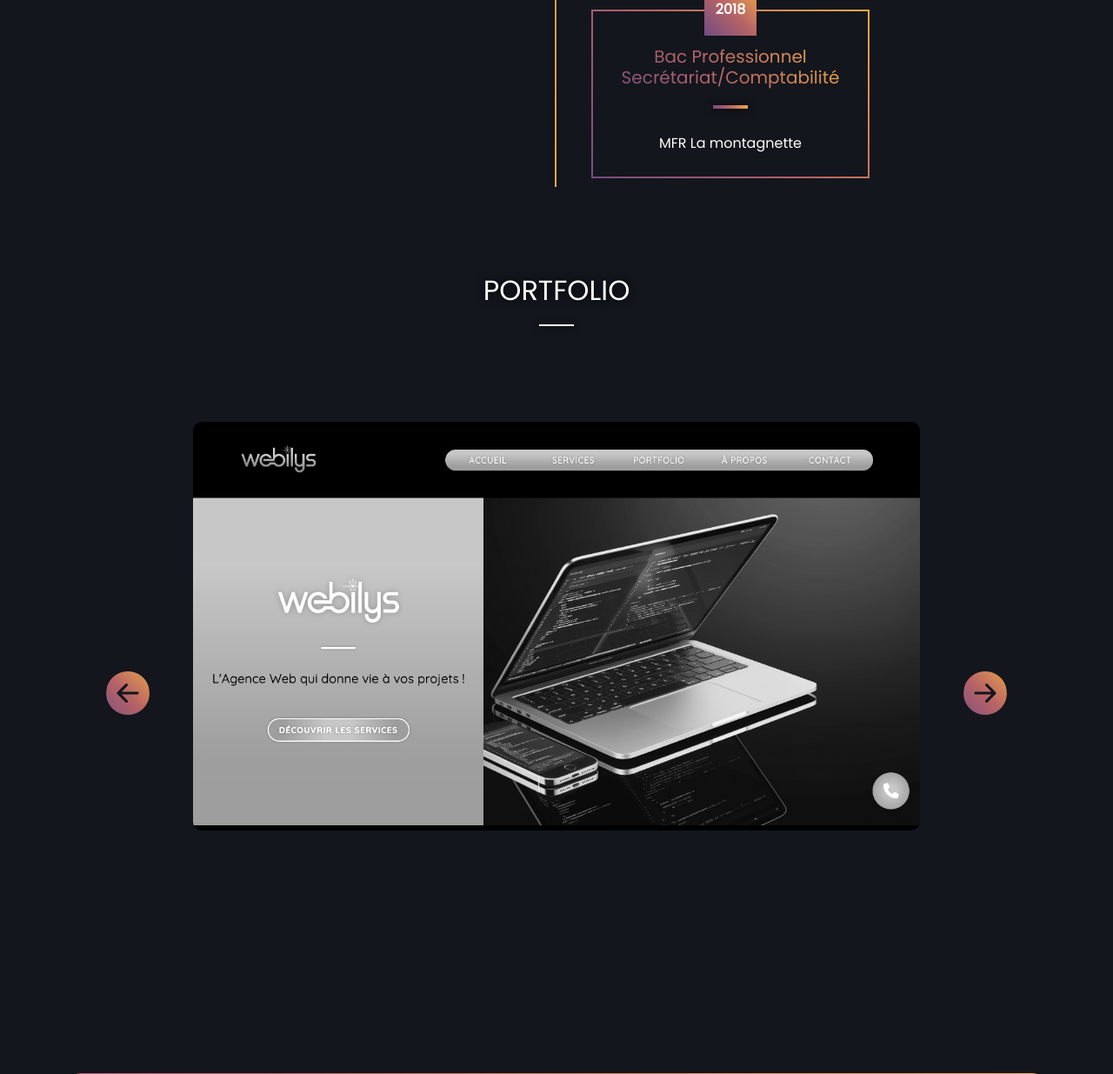
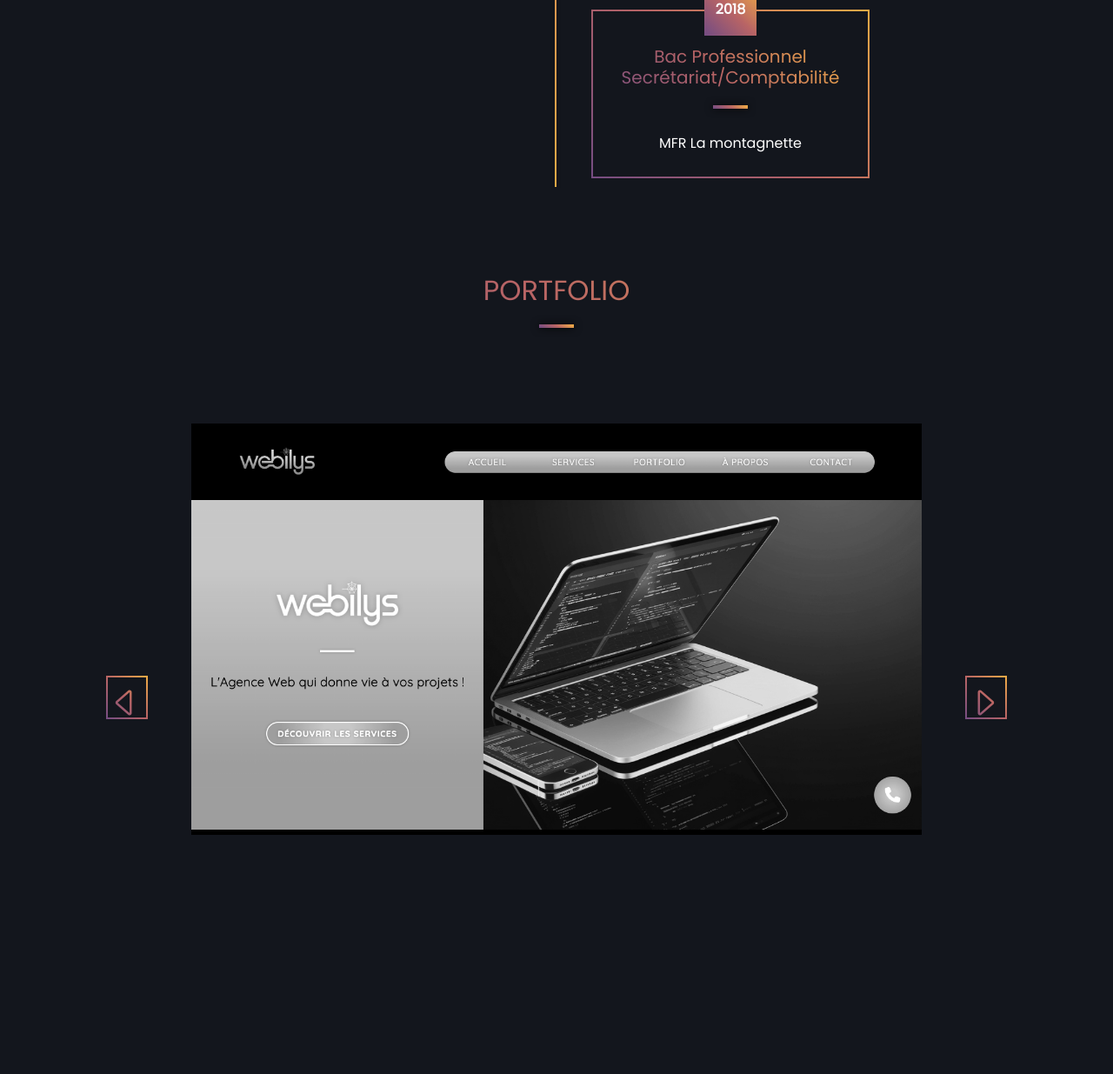
Before and after one commit to Webilys/CV, a PHP site: page / in a window 1280 px wide. Shown: the part 3989-5224 px from the top of the page at 87% size. Run offline with PHP 8.4, Linux system fonts and the light colour scheme.

Commit message:
07/02/2025 18:40

```diff
--- a/assets/css/_settings.scss
+++ b/assets/css/_settings.scss
@@ -75,6 +75,14 @@ a {
 
 @mixin textGradient {
   display: inline-block;
+  background: $degrade;
+  background-clip: text;
+  -webkit-background-clip: text;
+  -webkit-text-fill-color: transparent;
+}
+
+@mixin textGradientCenter {
+  text-align: center;
   background: $degrade;
   background-clip: text;
   -webkit-background-clip: text;
--- a/assets/css/components/_portfolio.scss
+++ b/assets/css/components/_portfolio.scss
@@ -7,22 +7,15 @@
   }
 
   h2 {
-    color: $white;
-    text-shadow: 0 0 10px $black;
     text-transform: uppercase;
     padding-bottom: 30px;
-    text-align: center;
+    @include textGradientCenter;
 
     @media screen and (max-width: 576px) {
       padding-bottom: 0;
     }
     &:after {
-      content: "";
-      display: block;
-      width: 40px;
-      margin: 20px auto;
-      border: 1.5px solid $white;
-      box-shadow: 0 0 10px $black;
+      @include afterBorderGradientCenter;
     }
   }
 
@@ -36,7 +29,6 @@
       width: 900px;
       display: flex;
       overflow: scroll;
-      border-radius: 10px;
 
       &::-webkit-scrollbar {
         display: none;
@@ -49,17 +41,14 @@
         gap: 20px;
         padding: 10px;
         flex: none;
-        border-radius: 10px;
 
         a {
           width: 100%;
-          border-radius: 10px;
 
           img {
             width: 100%;
             filter: grayscale(100%);
             transition: transform 0.5s;
-            border-radius: 10px;
 
             @media screen and (max-width: 576px) {
               filter: grayscale(0);
@@ -76,15 +65,14 @@
     }
     #backBtn,
     #nextBtn {
-      font-size: 50px;
+      width: 50px;
+      height: 50px;
+      font-size: 40px;
       cursor: pointer;
       margin: 40px;
       transition: transform 0.3s;
-      border-radius: 50%;
-      background: $degrade;
-      background-clip: text;
-      -webkit-background-clip: text;
-      -webkit-text-fill-color: transparent;
+      @include textGradient;
+      @include borderGradient;
 
       @media screen and (max-width: 760px) {
         margin: 10px;
--- a/assets/css/index.css
+++ b/assets/css/index.css
@@ -583,11 +583,13 @@ a {
   }
 }
 #portfolio h2 {
-  color: #fff;
-  text-shadow: 0 0 10px #000;
   text-transform: uppercase;
   padding-bottom: 30px;
   text-align: center;
+  background: linear-gradient(45deg, #764d82, #b86465, #eeaa46);
+  background-clip: text;
+  -webkit-background-clip: text;
+  -webkit-text-fill-color: transparent;
 }
 @media screen and (max-width: 576px) {
   #portfolio h2 {
@@ -599,9 +601,12 @@ a {
   display: block;
   width: 40px;
   margin: 20px auto;
-  border: 1.5px solid #fff;
   -webkit-box-shadow: 0 0 10px #000;
           box-shadow: 0 0 10px #000;
+  border-width: 2px;
+  border-style: solid;
+  -o-border-image: linear-gradient(45deg, #764d82, #b86465, #eeaa46) 1;
+     border-image: linear-gradient(45deg, #764d82, #b86465, #eeaa46) 1;
 }
 #portfolio .gallery-wrap {
   display: -webkit-box;
@@ -621,7 +626,6 @@ a {
   display: -ms-flexbox;
   display: flex;
   overflow: scroll;
-  border-radius: 10px;
 }
 #portfolio .gallery-wrap .gallery::-webkit-scrollbar {
   display: none;
@@ -635,11 +639,9 @@ a {
   -webkit-box-flex: 0;
       -ms-flex: none;
           flex: none;
-  border-radius: 10px;
 }
 #portfolio .gallery-wrap .gallery div a {
   width: 100%;
-  border-radius: 10px;
 }
 #portfolio .gallery-wrap .gallery div a img {
   width: 100%;
@@ -649,7 +651,6 @@ a {
   transition: -webkit-transform 0.5s;
   transition: transform 0.5s;
   transition: transform 0.5s, -webkit-transform 0.5s;
-  border-radius: 10px;
 }
 @media screen and (max-width: 576px) {
   #portfolio .gallery-wrap .gallery div a img {
@@ -666,18 +667,24 @@ a {
 }
 #portfolio .gallery-wrap #backBtn,
 #portfolio .gallery-wrap #nextBtn {
-  font-size: 50px;
+  width: 50px;
+  height: 50px;
+  font-size: 40px;
   cursor: pointer;
   margin: 40px;
   -webkit-transition: -webkit-transform 0.3s;
   transition: -webkit-transform 0.3s;
   transition: transform 0.3s;
   transition: transform 0.3s, -webkit-transform 0.3s;
-  border-radius: 50%;
+  display: inline-block;
   background: linear-gradient(45deg, #764d82, #b86465, #eeaa46);
   background-clip: text;
   -webkit-background-clip: text;
   -webkit-text-fill-color: transparent;
+  border-width: 2px;
+  border-style: solid;
+  -o-border-image: linear-gradient(45deg, #764d82, #b86465, #eeaa46) 1;
+     border-image: linear-gradient(45deg, #764d82, #b86465, #eeaa46) 1;
 }
 @media screen and (max-width: 760px) {
   #portfolio .gallery-wrap #backBtn,
--- a/includes/portfolio.php
+++ b/includes/portfolio.php
@@ -3,7 +3,7 @@ echo '
     <section id="portfolio">
       <h2 class="mb-4">Portfolio</h2>
       <div class="gallery-wrap">
-        <i class="bi bi-arrow-left-circle-fill" id="backBtn"></i>
+        <i class="bi bi-caret-left" id="backBtn"></i>
         <div class="gallery">
           <div>
             <a href="https://webilys.fr/" target="_blank">
@@ -114,7 +114,7 @@ echo '
             </a>
           </div>
         </div>
-        <i class="bi bi-arrow-right-circle-fill" id="nextBtn"></i>
+        <i class="bi bi-caret-right" id="nextBtn"></i>
       </div>
     </section>
     ';
```
Also changed, not shown: 1 other file.
